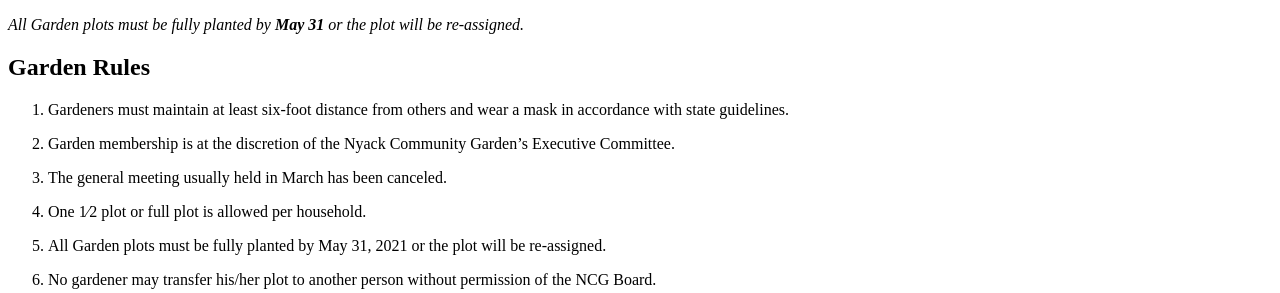
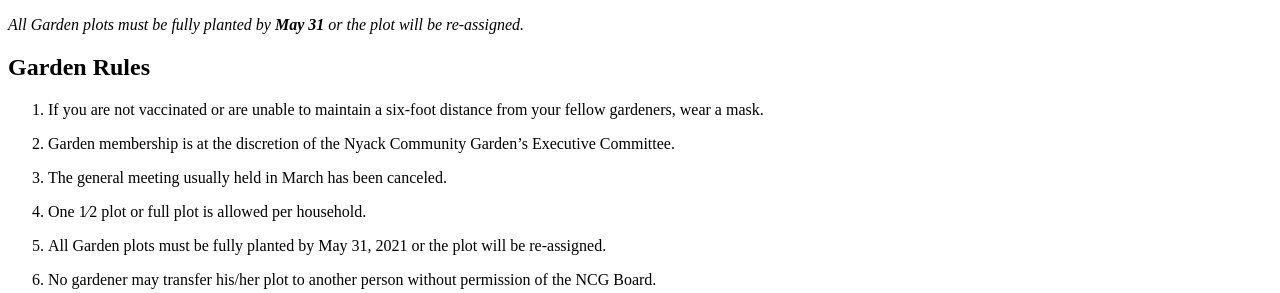
Before and after one commit to bosborne/nyackcommunitygarden, a Jekyll site: the page built from garden-rules/index.md, in a window 1280 px wide. Shown: the part 225-518 px from the top of the page. Built offline with Jekyll 4.4.1, drawn with Linux system fonts in a browser that asks for light colours; nearby versions of some CDN libraries; library files that are not in the unit come from our copies.

Commit message:
Change rule about masks

```diff
--- a/garden-rules/index.md
+++ b/garden-rules/index.md
@@ -6,7 +6,7 @@
 
 ## Garden Rules
 
-1. Gardeners must maintain at least six-foot distance from others and wear a mask in accordance with state guidelines.
+1. If you are not vaccinated or are unable to maintain a six-foot distance from your fellow gardeners, wear a mask.
 
 2. Garden membership is at the discretion of the Nyack Community Garden’s Executive Committee.
 
```
